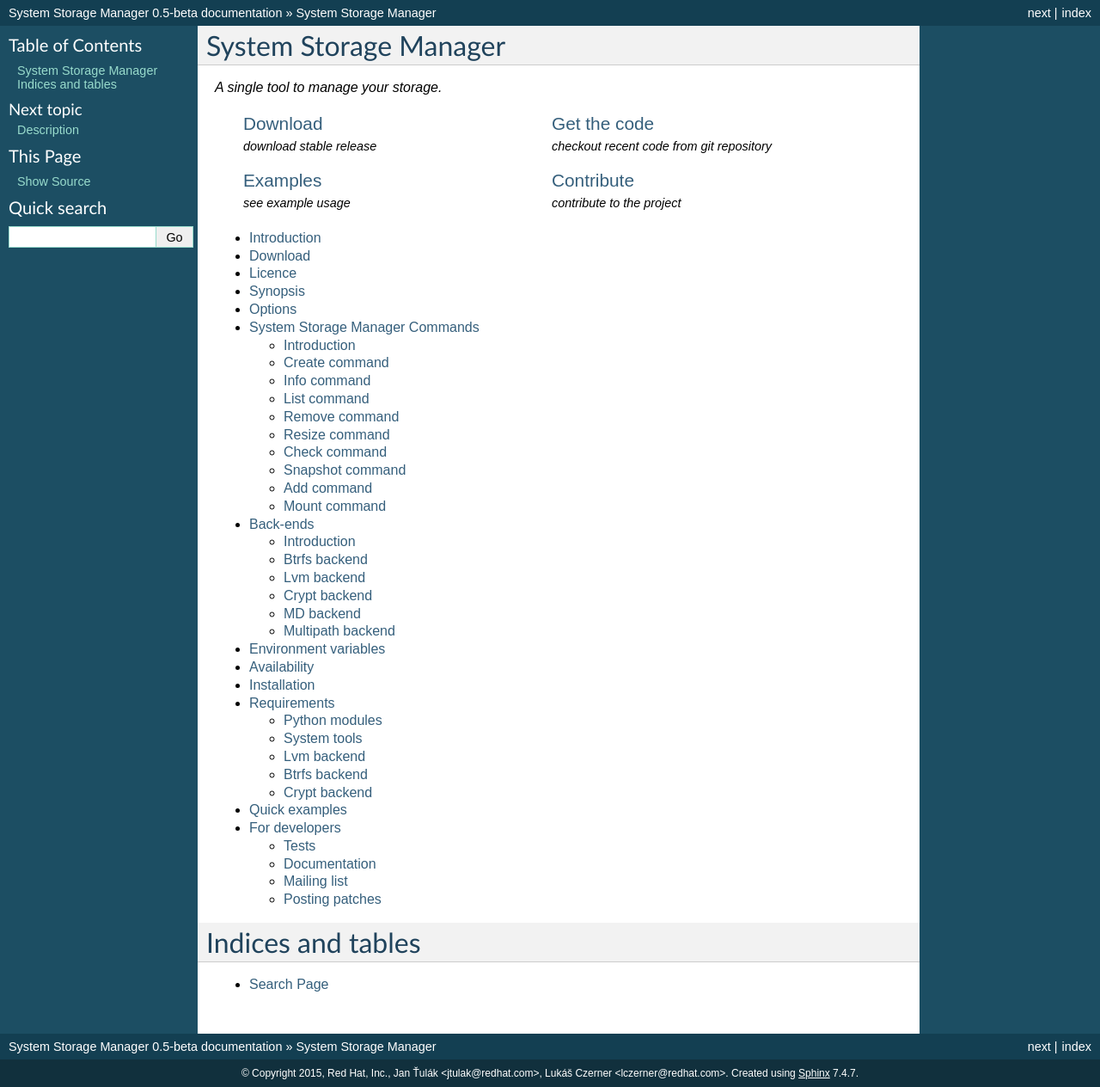
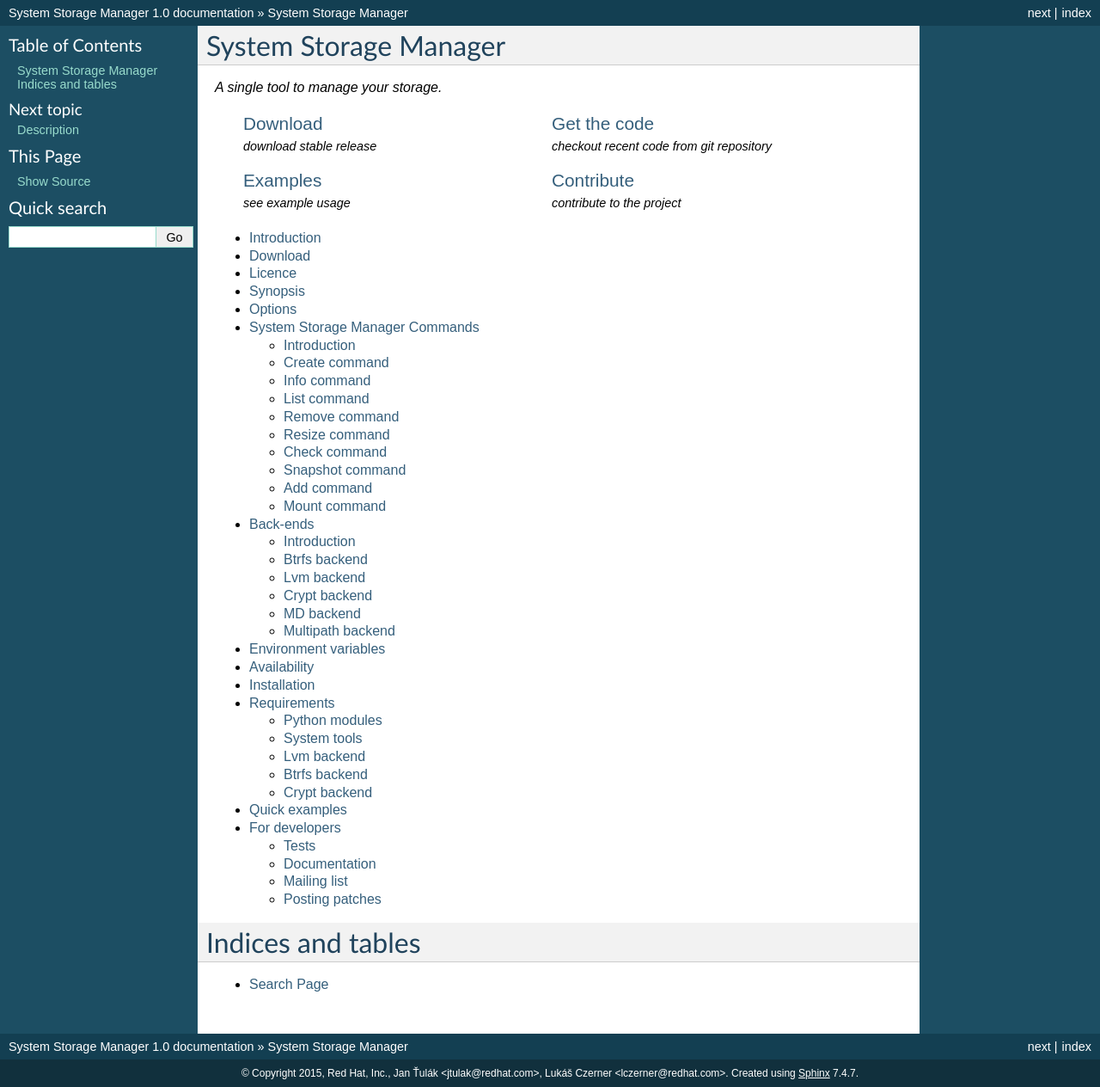
Before and after one commit to system-storage-manager/ssm, a Sphinx documentation site: the page built from doc/index.rst, in a window 1280 px wide. Shown: the whole page at 86% size. Built offline with Sphinx 7.4.7, drawn with Linux system fonts in a browser that asks for light colours.

Commit message:
ssm: release a new version 1.0
Signed-off-by: Jan Tulak <jtulak@redhat.com>

```diff
--- a/doc/conf.py
+++ b/doc/conf.py
@@ -61,9 +61,9 @@
 # built documents.
 #
 # The short X.Y version.
-version = '0.5'
+version = '1.0'
 # The full version, including alpha/beta/rc tags.
-release = '0.5-beta'
+release = '1.0'
 
 # The language for content autogenerated by Sphinx. Refer to documentation
 # for a list of supported languages.
```
Also changed, not shown: 2 other files.
